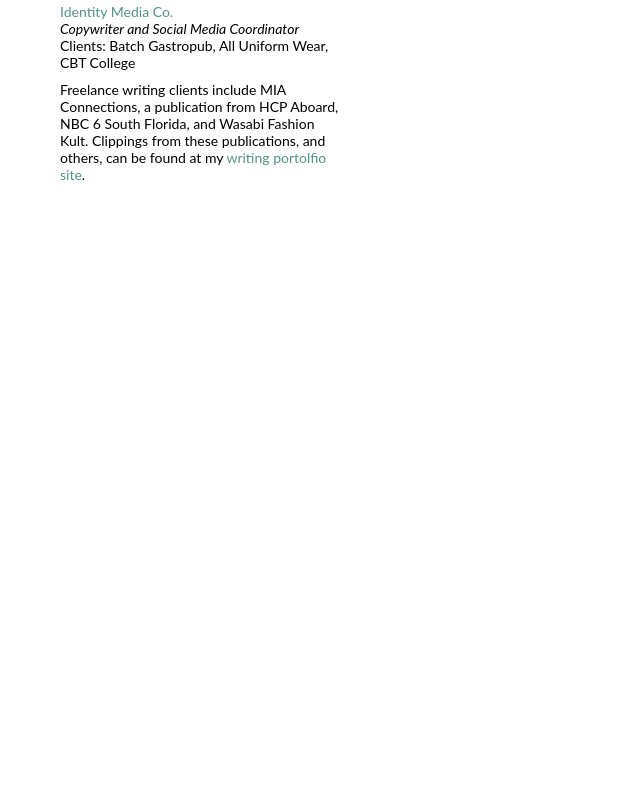
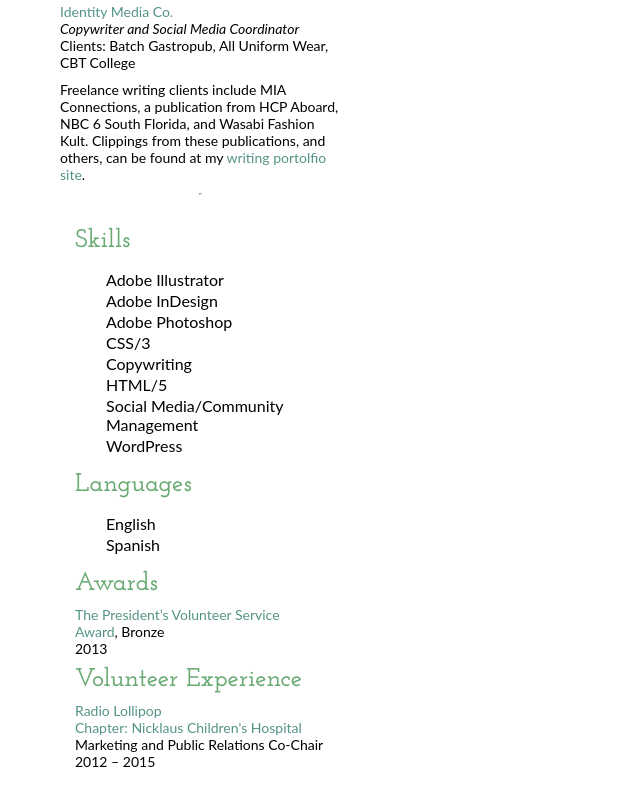
Before and after one commit to tinadominguez/project_resume_dominguez_cristina, a plain HTML site: page index.html in a window 1280 px wide. Shown: the part 3185-3991 px from the top of the page, without its empty margins (0-640 px from the left). Before the commit the page ends 3428 px from the top, so only its background shows below. Drawn offline with Linux system fonts and the light colour scheme.

Commit message:
added extra sections
languages, awards, volunteer experience, etc.

```diff
--- a/css/main.css
+++ b/css/main.css
@@ -86,5 +86,7 @@ aside {
 }
 
 ol li {
+    list-style-type: none;
     padding: 1px;
+    padding-right: 1px;
 }
--- a/index.html
+++ b/index.html
@@ -105,11 +105,10 @@ Coordinated with vendors to: print all marketing material(s), design Proyecto ma
 
             <p>Freelance writing clients include MIA Connections, a publication from HCP Aboard, NBC 6 South Florida, and Wasabi Fashion Kult. Clippings from these publications, and others, can be found at my <a href="http://tinadominguez.com/" target="_blank">writing portolfio site</a>.
 </p>
-
-        </section>
     <hr width="1" size="500">
     <aside>
     <h2>Skills</h2>
+        <p>
         <ol>
         <li>Adobe Illustrator</li>
 <li>Adobe InDesign</li>
@@ -120,9 +119,25 @@ Coordinated with vendors to: print all marketing material(s), design Proyecto ma
 <li>Social Media/Community Management</li>
 <li>WordPress </li>
 </ol>
-
+        </p>
+        <h2>Languages</h2>
+    <p>
+    <ol>
+        <li>English</li>
+        <li>Spanish</li></ol>
+        </p>
+    <h2>Awards</h2>
+        <p><a href="http://www.presidentialserviceawards.gov/the-award" target="_blank">The President’s Volunteer Service Award</a>, Bronze<br/>
+2013
+</p>
+    <h2>Volunteer Experience</h2>
+    <p><a href="http://radiolollipop.org/" target="_blank">Radio Lollipop</a><br/>
+        <a href="https://www.nicklauschildrens.org/patients-and-families/family-centered-care-services/radio-lollipop.aspx" target="_blank">Chapter: Nicklaus Children's Hospital</a><br/>
+        Marketing and Public Relations Co-Chair<br/>
+        2012 – 2015
+</p>
     </aside>
-
+</section>
     </main>
 </body>
 </html>
```
